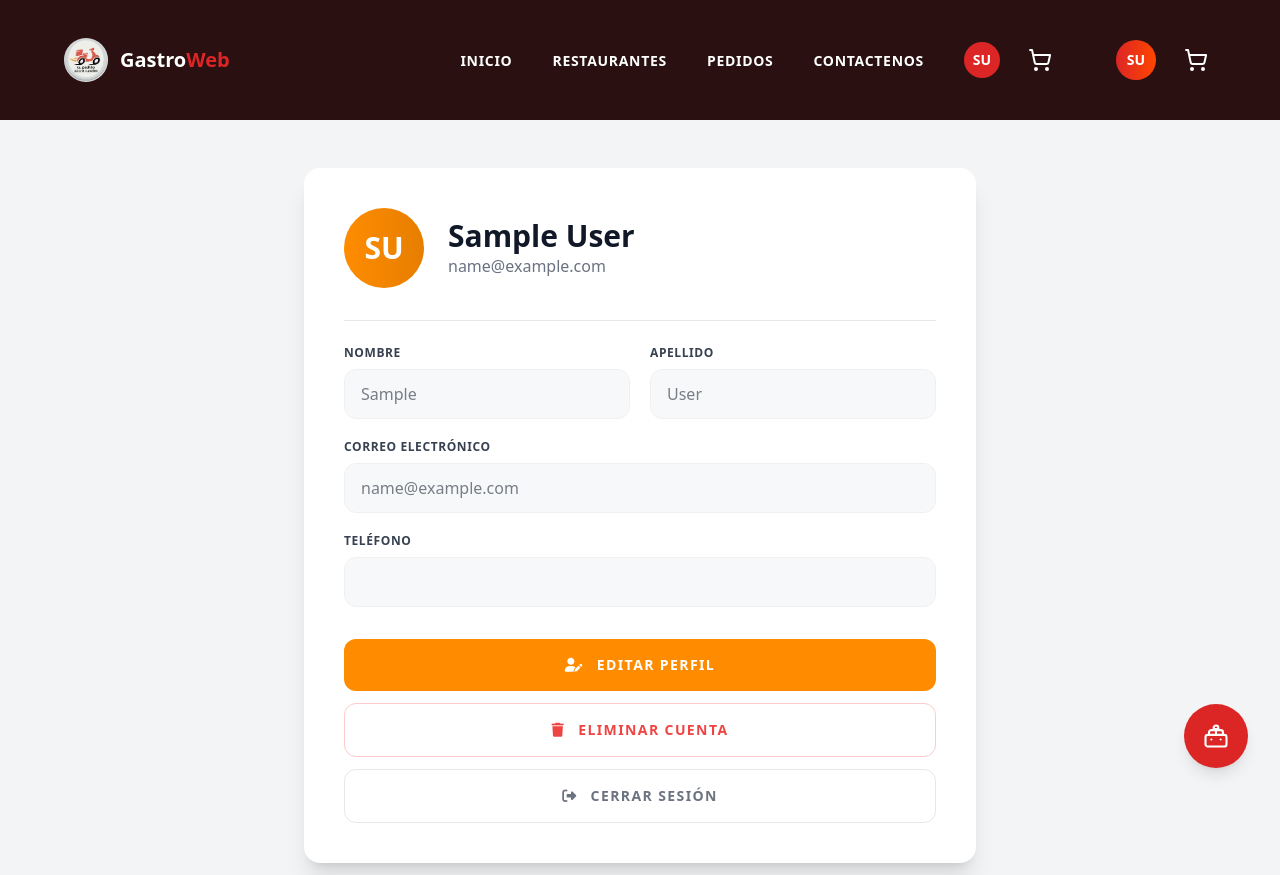
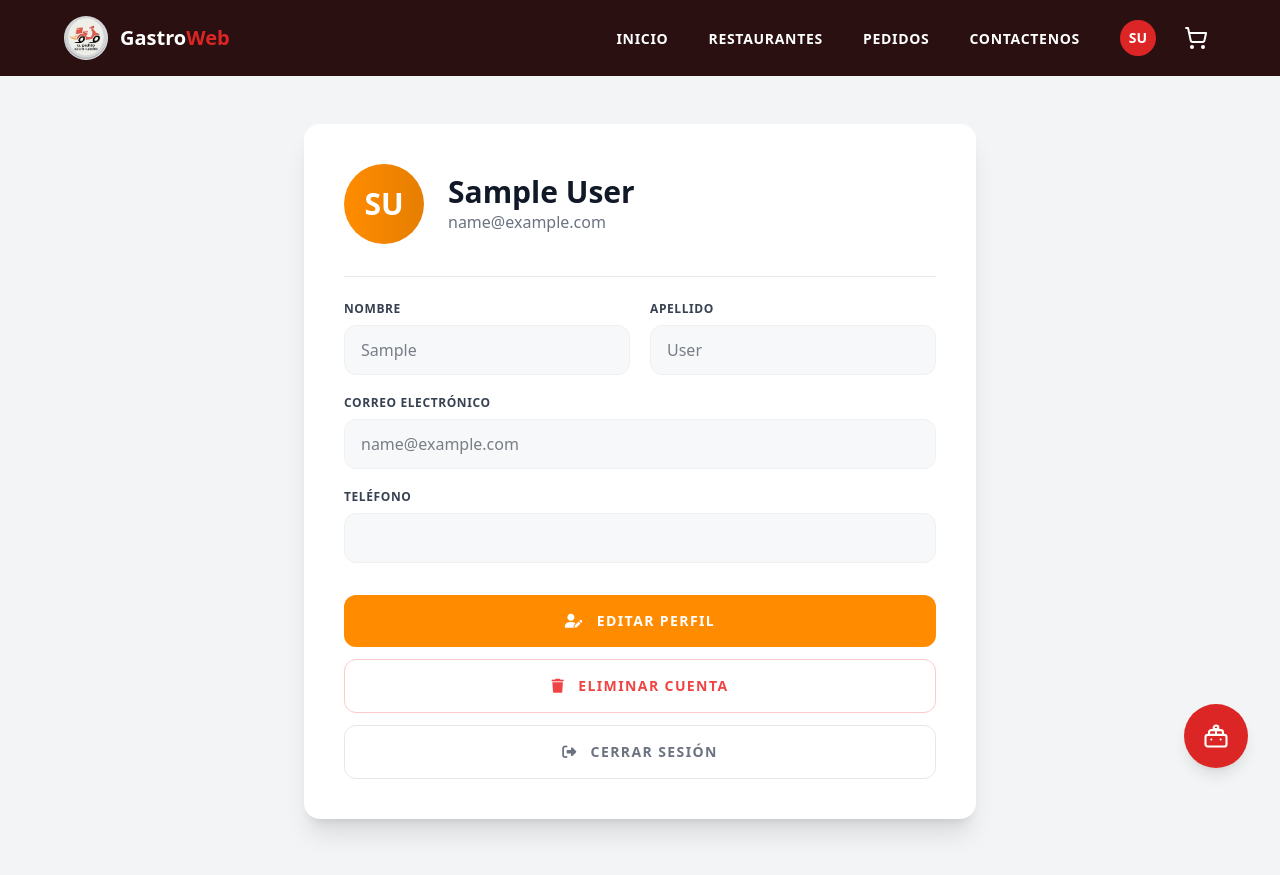
Before and after one commit to lffiesco-svg/gastromovil, a Django app: page /usuarios/perfil/ in a window 1280 px wide. Shown: the top 875 px of the page. Run offline with Django 5.2, Linux system fonts and the light colour scheme; the visitor is signed in with stand-in values (Sample User, id 1); data that the repository does not hold is empty; some libraries are stand-ins or nearby versions.

Commit message:
actualizo base.html

```diff
--- a/core/templates/base.html
+++ b/core/templates/base.html
@@ -34,58 +34,20 @@
                     <button onclick="toggleDropdown()" class="w-9 h-9 rounded-full bg-[#DC2626] flex items-center justify-center text-white font-black text-sm hover:scale-105 transition-transform">
                         {{ user.first_name|first|upper }}{{ user.last_name|first|upper }}
                     </button>
-                    <!-- DROPDOWN -->
                     <div id="dropdownMenu" class="hidden absolute right-0 mt-3 min-w-[280px] bg-[#2a1010] border border-[#4a2020] rounded-2xl shadow-xl z-50">
-
                         <a href="{% url 'perfil' %}" class="flex w-full items-center gap-4 px-6 py-5 text-white hover:bg-[#DC2626]/20 text-lg font-semibold">
                             <i class="fas fa-user-pen text-[#DC2626] text-xl"></i> Editar Perfil
                         </a>
-
                         <a href="#" onclick="abrirModalEliminar()" class="flex w-full items-center gap-4 px-6 py-5 text-white hover:bg-[#DC2626]/20 text-lg font-semibold">
                             <i class="fas fa-trash text-[#DC2626] text-xl"></i> Eliminar Cuenta
                         </a>
-
                         <a href="{% url 'logout' %}" class="flex w-full items-center gap-4 px-6 py-5 text-white hover:bg-[#DC2626]/20 text-lg font-semibold border-t border-[#4a2020]">
                             <i class="fas fa-right-from-bracket text-[#DC2626] text-xl"></i> Cerrar Sesión
                         </a>
-
                     </div>
                 </div>
             {% else %}
                 <a href="{% url 'login' %}" class="relative group p-2 hover:bg-[#DC2626]/10 rounded-xl transition-all duration-300 transform hover:scale-105">
-                    <svg class="w-6 h-6 text-white group-hover:text-[#DC2626] transition-all duration-300" fill="none" stroke="currentColor" viewBox="0 0 24 24" stroke-width="2" stroke-linecap="round" stroke-linejoin="round">
-                        <path d="M19 21v-2a4 4 0 0 0-4-4H9a4 4 0 0 0-4 4v2"/>
-                        <circle cx="12" cy="7" r="4"/>
-                    </svg>
-                </a>
-            {% endif %}
-            <a href="{% url 'carrito' %}" class="relative group p-2 hover:bg-[#DC2626]/10 rounded-xl transition-all duration-300 transform hover:scale-105">
-                <svg class="w-6 h-6 text-white group-hover:text-[#DC2626] transition-all duration-300" fill="none" stroke="currentColor" viewBox="0 0 24 24" stroke-width="2" stroke-linecap="round" stroke-linejoin="round">
-                    <circle cx="8" cy="21" r="1"/>
-                    <circle cx="19" cy="21" r="1"/>
-                    <path d="M2.05 2.05h2l2.66 12.42a2 2 0 0 0 2 1.58h9.78a2 2 0 0 0 1.95-1.57l1.65-7.43H5.12"/>
-                </svg>
-<div class="hidden md:flex items-center gap-5">
-    {% if user.is_authenticated %}
-    <div class="relative group">
-        <button onclick="toggleUserMenu()" class="w-10 h-10 rounded-full bg-gradient-to-r from-[#DC2626] to-[#FF4500] text-white font-black text-sm flex items-center justify-center hover:shadow-lg transition-all duration-300 hover:scale-105">
-            {{ user.username|slice:":1"|upper }}{{ user.last_name|slice:":1"|upper }}
-        </button>
-        <div id="userMenu" class="hidden absolute right-0 mt-2 w-56 bg-white rounded-2xl shadow-xl border border-gray-100 py-2 z-50">
-            <div class="px-4 py-3 border-b border-gray-100">
-                <p class="text-gray-900 font-black text-sm">{{ user.username }}</p>
-                <p class="text-gray-400 text-xs">{{ user.email }}</p>
-            </div>
-            <a href="/usuarios/perfil/" class="flex items-center px-4 py-2 text-gray-700 hover:bg-red-50 hover:text-[#DC2626] transition-colors text-sm gap-2">
-                <i class="fas fa-user-circle"></i> Mi Perfil
-            </a>
-            <a href="/usuarios/logout/" class="flex items-center px-4 py-2 text-red-600 hover:bg-red-50 transition-colors text-sm gap-2">
-                <i class="fas fa-right-from-bracket"></i> Cerrar sesión
-            </a>
-        </div>
-    </div>
-    {% else %}
-    <a href="/login/" class="relative group p-2 hover:bg-[#DC2626]/10 rounded-xl transition-all duration-300 transform hover:scale-105">
                     <svg class="w-6 h-6 text-white group-hover:text-[#DC2626] transition-all duration-300" fill="none" stroke="currentColor" viewBox="0 0 24 24" stroke-width="2" stroke-linecap="round" stroke-linejoin="round">
                         <path d="M19 21v-2a4 4 0 0 0-4-4H9a4 4 0 0 0-4 4v2"/>
                         <circle cx="12" cy="7" r="4"/>
@@ -177,30 +139,22 @@
             <p class="text-gray-500 text-sm">© 2024 GastroWeb. Todos los derechos reservados.</p>
             <div class="flex gap-3">
                 <a href="#" class="bg-gray-800 hover:bg-[#1877F2] text-white w-9 h-9 rounded-lg flex items-center justify-center transition-colors">
-                    <svg class="w-4 h-4" fill="currentColor" viewBox="0 0 24 24">
-                        <path d="M9.101 23.691v-7.98H6.627v-3.667h2.474v-1.58c0-4.085 1.848-5.978 5.858-5.978.401 0 .955.042 1.468.103a8.68 8.68 0 0 1 1.141.195v3.325a8.623 8.623 0 0 0-.653-.036 6.685 6.685 0 0 0-.733-.009c-.707 0-1.259.096-1.675.309a1.686 1.686 0 0 0-.679.622c-.258.42-.374.995-.374 1.752v1.297h3.919l-.386 2.103-.287 1.564h-3.246v8.245C19.396 23.238 24 18.179 24 12.044c0-6.627-5.373-12-12-12s-12 5.373-12 12c0 5.628 3.874 10.35 9.101 11.647Z"/>
-                    </svg>
+                    <svg class="w-4 h-4" fill="currentColor" viewBox="0 0 24 24"><path d="M9.101 23.691v-7.98H6.627v-3.667h2.474v-1.58c0-4.085 1.848-5.978 5.858-5.978.401 0 .955.042 1.468.103a8.68 8.68 0 0 1 1.141.195v3.325a8.623 8.623 0 0 0-.653-.036 6.685 6.685 0 0 0-.733-.009c-.707 0-1.259.096-1.675.309a1.686 1.686 0 0 0-.679.622c-.258.42-.374.995-.374 1.752v1.297h3.919l-.386 2.103-.287 1.564h-3.246v8.245C19.396 23.238 24 18.179 24 12.044c0-6.627-5.373-12-12-12s-12 5.373-12 12c0 5.628 3.874 10.35 9.101 11.647Z"/></svg>
                 </a>
                 <a href="#" class="bg-gray-800 hover:bg-pink-600 text-white w-9 h-9 rounded-lg flex items-center justify-center transition-colors">
-                    <svg class="w-4 h-4" fill="currentColor" viewBox="0 0 24 24">
-                        <path d="M12 2.163c3.204 0 3.584.012 4.85.07 3.252.148 4.771 1.691 4.919 4.919.058 1.265.069 1.645.069 4.849 0 3.205-.012 3.584-.069 4.849-.149 3.225-1.664 4.771-4.919 4.919-1.266.058-1.644.07-4.85.07-3.204 0-3.584-.012-4.849-.07-3.26-.149-4.771-1.699-4.919-4.92-.058-1.265-.07-1.644-.07-4.849 0-3.204.013-3.583.07-4.849.149-3.227 1.664-4.771 4.919-4.919 1.266-.057 1.645-.069 4.849-.069zM12 0C8.741 0 8.333.014 7.053.072 2.695.272.273 2.69.073 7.052.014 8.333 0 8.741 0 12c0 3.259.014 3.668.072 4.948.2 4.358 2.618 6.78 6.98 6.98C8.333 23.986 8.741 24 12 24c3.259 0 3.668-.014 4.948-.072 4.354-.2 6.782-2.618 6.979-6.98.059-1.28.073-1.689.073-4.948 0-3.259-.014-3.667-.072-4.947-.196-4.354-2.617-6.78-6.979-6.98C15.668.014 15.259 0 12 0zm0 5.838a6.162 6.162 0 1 0 0 12.324 6.162 6.162 0 0 0 0-12.324zM12 16a4 4 0 1 1 0-8 4 4 0 0 1 0 8zm6.406-11.845a1.44 1.44 0 1 0 0 2.881 1.44 1.44 0 0 0 0-2.881z"/>
-                    </svg>
+                    <svg class="w-4 h-4" fill="currentColor" viewBox="0 0 24 24"><path d="M12 2.163c3.204 0 3.584.012 4.85.07 3.252.148 4.771 1.691 4.919 4.919.058 1.265.069 1.645.069 4.849 0 3.205-.012 3.584-.069 4.849-.149 3.225-1.664 4.771-4.919 4.919-1.266.058-1.644.07-4.85.07-3.204 0-3.584-.012-4.849-.07-3.26-.149-4.771-1.699-4.919-4.92-.058-1.265-.07-1.644-.07-4.849 0-3.204.013-3.583.07-4.849.149-3.227 1.664-4.771 4.919-4.919 1.266-.057 1.645-.069 4.849-.069zM12 0C8.741 0 8.333.014 7.053.072 2.695.272.273 2.69.073 7.052.014 8.333 0 8.741 0 12c0 3.259.014 3.668.072 4.948.2 4.358 2.618 6.78 6.98 6.98C8.333 23.986 8.741 24 12 24c3.259 0 3.668-.014 4.948-.072 4.354-.2 6.782-2.618 6.979-6.98.059-1.28.073-1.689.073-4.948 0-3.259-.014-3.667-.072-4.947-.196-4.354-2.617-6.78-6.979-6.98C15.668.014 15.259 0 12 0zm0 5.838a6.162 6.162 0 1 0 0 12.324 6.162 6.162 0 0 0 0-12.324zM12 16a4 4 0 1 1 0-8 4 4 0 0 1 0 8zm6.406-11.845a1.44 1.44 0 1 0 0 2.881 1.44 1.44 0 0 0 0-2.881z"/></svg>
                 </a>
                 <a href="#" class="bg-gray-800 hover:bg-[#1DA1F2] text-white w-9 h-9 rounded-lg flex items-center justify-center transition-colors">
-                    <svg class="w-4 h-4" fill="currentColor" viewBox="0 0 24 24">
-                        <path d="M18.244 2.25h3.308l-7.227 8.26 8.502 11.24H16.17l-5.214-6.817L4.99 21.75H1.68l7.73-8.835L1.254 2.25H8.08l4.713 6.231zm-1.161 17.52h1.833L7.084 4.126H5.117z"/>
-                    </svg>
+                    <svg class="w-4 h-4" fill="currentColor" viewBox="0 0 24 24"><path d="M18.244 2.25h3.308l-7.227 8.26 8.502 11.24H16.17l-5.214-6.817L4.99 21.75H1.68l7.73-8.835L1.254 2.25H8.08l4.713 6.231zm-1.161 17.52h1.833L7.084 4.126H5.117z"/></svg>
                 </a>
                 <a href="#" class="bg-gray-800 hover:bg-[#25D366] text-white w-9 h-9 rounded-lg flex items-center justify-center transition-colors">
-                    <svg class="w-4 h-4" fill="currentColor" viewBox="0 0 24 24">
-                        <path d="M17.472 14.382c-.297-.149-1.758-.867-2.03-.967-.273-.099-.471-.148-.67.15-.197.297-.767.966-.94 1.164-.173.199-.347.223-.644.075-.297-.15-1.255-.463-2.39-1.475-.883-.788-1.48-1.761-1.653-2.059-.173-.297-.018-.458.13-.606.134-.133.298-.347.446-.52.149-.174.198-.298.298-.497.099-.198.05-.371-.025-.52-.075-.149-.669-1.612-.916-2.207-.242-.579-.487-.5-.669-.51-.173-.008-.371-.01-.57-.01-.198 0-.52.074-.792.372-.272.297-1.04 1.016-1.04 2.479 0 1.462 1.065 2.875 1.213 3.074.149.198 2.096 3.2 5.077 4.487.709.306 1.262.489 1.694.625.712.227 1.36.195 1.871.118.571-.085 1.758-.719 2.006-1.413.248-.694.248-1.289.173-1.413-.074-.124-.272-.198-.57-.347m-5.421 7.403h-.004a9.87 9.87 0 01-5.031-1.378l-.361-.214-3.741.982.998-3.648-.235-.374a9.86 9.86 0 01-1.51-5.26c.001-5.45 4.436-9.884 9.888-9.884 2.64 0 5.122 1.03 6.988 2.898a9.825 9.825 0 012.893 6.994c-.003 5.45-4.437 9.884-9.885 9.884m8.413-18.297A11.815 11.815 0 0012.05 0C5.495 0 .16 5.335.157 11.892c0 2.096.547 4.142 1.588 5.945L.057 24l6.305-1.654a11.882 11.882 0 005.683 1.448h.005c6.554 0 11.89-5.335 11.893-11.893a11.821 11.821 0 00-3.48-8.413z"/>
-                    </svg>
+                    <svg class="w-4 h-4" fill="currentColor" viewBox="0 0 24 24"><path d="M17.472 14.382c-.297-.149-1.758-.867-2.03-.967-.273-.099-.471-.148-.67.15-.197.297-.767.966-.94 1.164-.173.199-.347.223-.644.075-.297-.15-1.255-.463-2.39-1.475-.883-.788-1.48-1.761-1.653-2.059-.173-.297-.018-.458.13-.606.134-.133.298-.347.446-.52.149-.174.198-.298.298-.497.099-.198.05-.371-.025-.52-.075-.149-.669-1.612-.916-2.207-.242-.579-.487-.5-.669-.51-.173-.008-.371-.01-.57-.01-.198 0-.52.074-.792.372-.272.297-1.04 1.016-1.04 2.479 0 1.462 1.065 2.875 1.213 3.074.149.198 2.096 3.2 5.077 4.487.709.306 1.262.489 1.694.625.712.227 1.36.195 1.871.118.571-.085 1.758-.719 2.006-1.413.248-.694.248-1.289.173-1.413-.074-.124-.272-.198-.57-.347m-5.421 7.403h-.004a9.87 9.87 0 01-5.031-1.378l-.361-.214-3.741.982.998-3.648-.235-.374a9.86 9.86 0 01-1.51-5.26c.001-5.45 4.436-9.884 9.888-9.884 2.64 0 5.122 1.03 6.988 2.898a9.825 9.825 0 012.893 6.994c-.003 5.45-4.437 9.884-9.885 9.884m8.413-18.297A11.815 11.815 0 0012.05 0C5.495 0 .16 5.335.157 11.892c0 2.096.547 4.142 1.588 5.945L.057 24l6.305-1.654a11.882 11.882 0 005.683 1.448h.005c6.554 0 11.89-5.335 11.893-11.893a11.821 11.821 0 00-3.48-8.413z"/></svg>
                 </a>
             </div>
         </div>
     </footer>
 
-    <!-- BOTON IA (abre/cierra el chat) -->
+    <!-- BOTON IA -->
     <div onclick="toggleChat()" class="fixed bottom-8 right-8 bg-[#DC2626] text-white w-16 h-16 rounded-full flex items-center justify-center text-2xl cursor-pointer shadow-lg hover:scale-110 transition-transform z-50">
         <svg class="w-7 h-7" fill="none" stroke="currentColor" viewBox="0 0 24 24" stroke-width="1.8" stroke-linecap="round" stroke-linejoin="round">
             <rect x="3" y="11" width="18" height="10" rx="2"/>
@@ -224,7 +178,6 @@
                 </svg>
                 Asistente GastroWeb
             </span>
-            <!-- Botón X cierra el chat -->
             <button onclick="toggleChat()" class="bg-black/10 hover:bg-black/20 w-7 h-7 rounded-full flex items-center justify-center">
                 <i class="fas fa-xmark"></i>
             </button>
@@ -246,8 +199,6 @@ function toggleDropdown() {
             const menu = document.getElementById('dropdownMenu');
             menu.classList.toggle('hidden');
         }
-
-// Cerrar dropdown al hacer click fuera
         document.addEventListener('click', function(e) {
             const dropdown = document.getElementById('userDropdown');
             if (dropdown && !dropdown.contains(e.target)) {
@@ -255,6 +206,5 @@ document.addEventListener('click', function(e) {
             }
         });
     </script>
-
     </body>
 </html>
```
Lines whose indentation alone changed are shown as unchanged.
